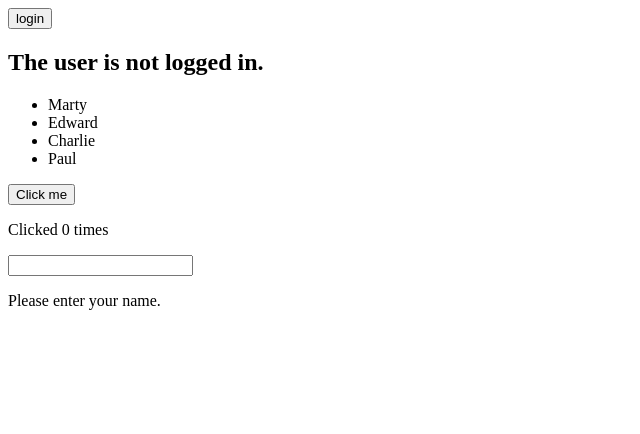
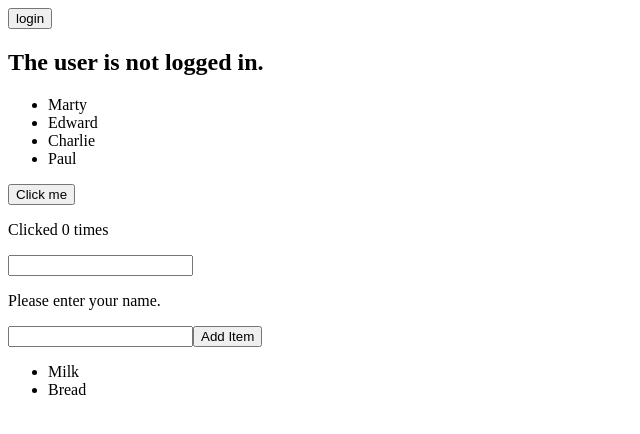
Before and after one commit to AvtandilMekvab71/Learning-React-States, a React (Vite) app: page / in a window 1280 px wide. Shown: the top 434 px of the page, without its empty margins (0-640 px from the left). Built offline with nearby package versions, Linux system fonts and the light colour scheme.

Commit message:
Another mini-challange completed. I built a mini shopping list system which takes user input, carries out basic validation and adds it to the unordered list

```diff
--- a/src/App.jsx
+++ b/src/App.jsx
@@ -2,6 +2,7 @@ import LoginStatus from './Login.jsx'
 import StudentList from './Student.jsx'
 import ClickTracker from './ClickTracker.jsx'
 import PersonalGreeting from './PersonalGreeting.jsx'
+import ShoppingList from './ShoppingList.jsx'
 
 export default function App(){
     return(
@@ -10,6 +11,7 @@ export default function App(){
             <StudentList/>
             <ClickTracker/>
             <PersonalGreeting/>
+            <ShoppingList/>
         </>
     )
 }
--- /dev/null
+++ b/src/ShoppingList.jsx
@@ -0,0 +1,29 @@
+import {useState} from 'react'
+
+export default function ShoppingList(){
+    const [items, setItems] = useState(['Milk', 'Bread'])
+    const [newItem, setNewItem] = useState('')
+
+    function addItem(){
+            if(!newItem.trim()) return
+            setItems([...items, newItem.trim()])
+            setNewItem('')
+        }
+
+    return(
+        <div id = '007'>
+            <input
+                type="text"
+                value = {newItem}
+                onChange = {(e) => setNewItem(e.target.value)}/>
+
+            <button type = 'button' onClick = {addItem}>Add Item</button>
+
+            <ul>
+                {items.map((item, index) => (
+                    <li key={index}>{item}</li>
+                ))}
+            </ul>
+        </div>
+    )
+}
```
